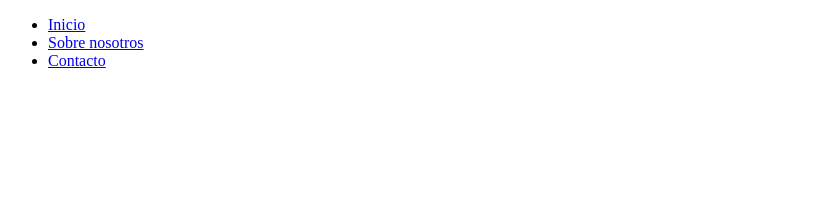
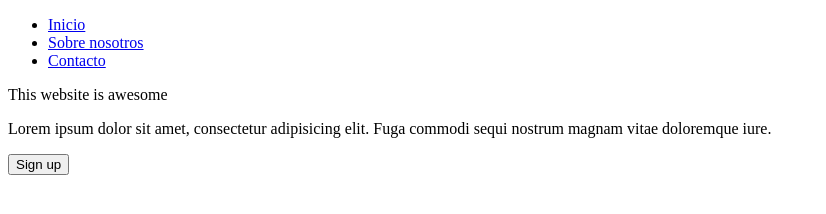
Before and after one commit to Valz16/landingpage, a plain HTML site: page index.html in a window 1280 px wide. Shown: the whole page, without its empty margins (0-826 px from the left). Drawn offline with Linux system fonts and the light colour scheme.

Commit message:
Se agrega la parte baja del header con un boton para iniciar sesion

```diff
--- a/index.html
+++ b/index.html
@@ -16,6 +16,12 @@
               <li><a href="#">Contacto</a></li>
             </ul>
           </nav>
+          <span>This website is awesome</span>
+          <p>Lorem ipsum dolor sit amet, consectetur adipisicing elit.
+            Fuga commodi sequi nostrum magnam vitae doloremque iure.
+          </p>
+          <button>Sign up</button>
+          <img src="">
     </div>
 
 </body>
```
